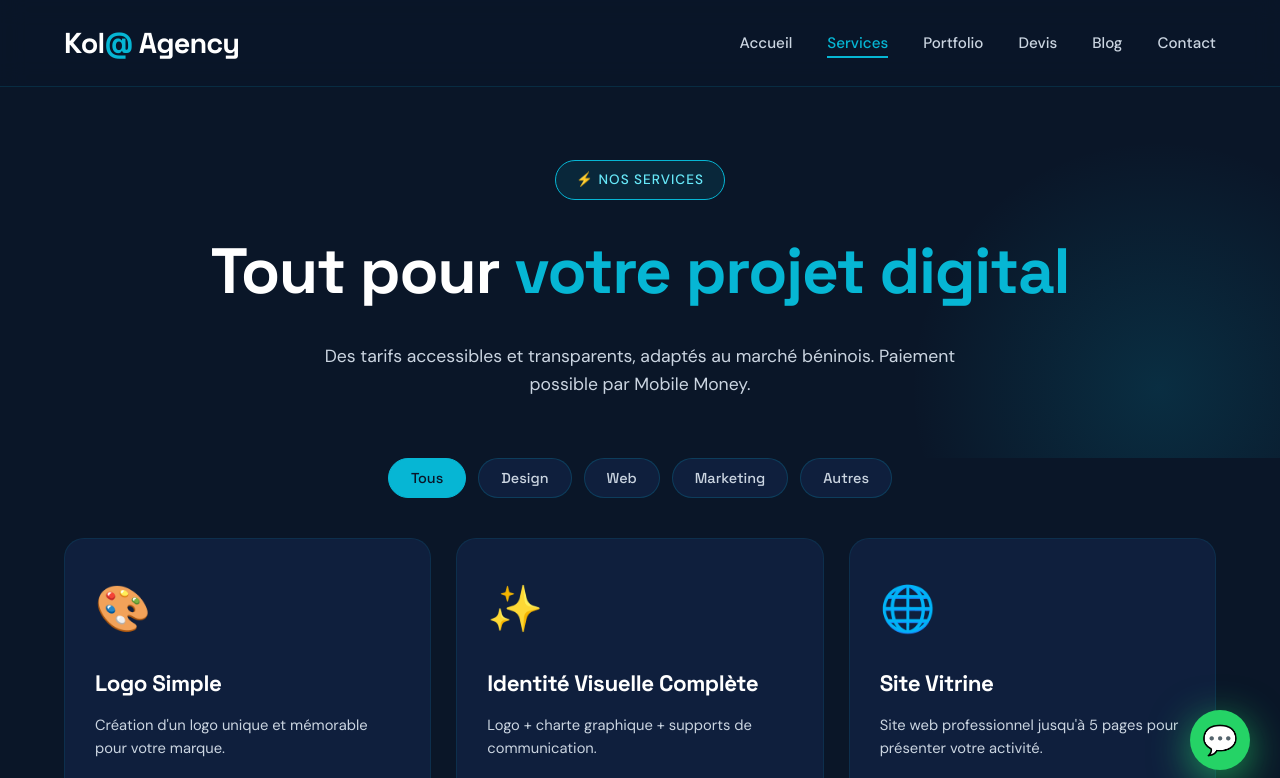
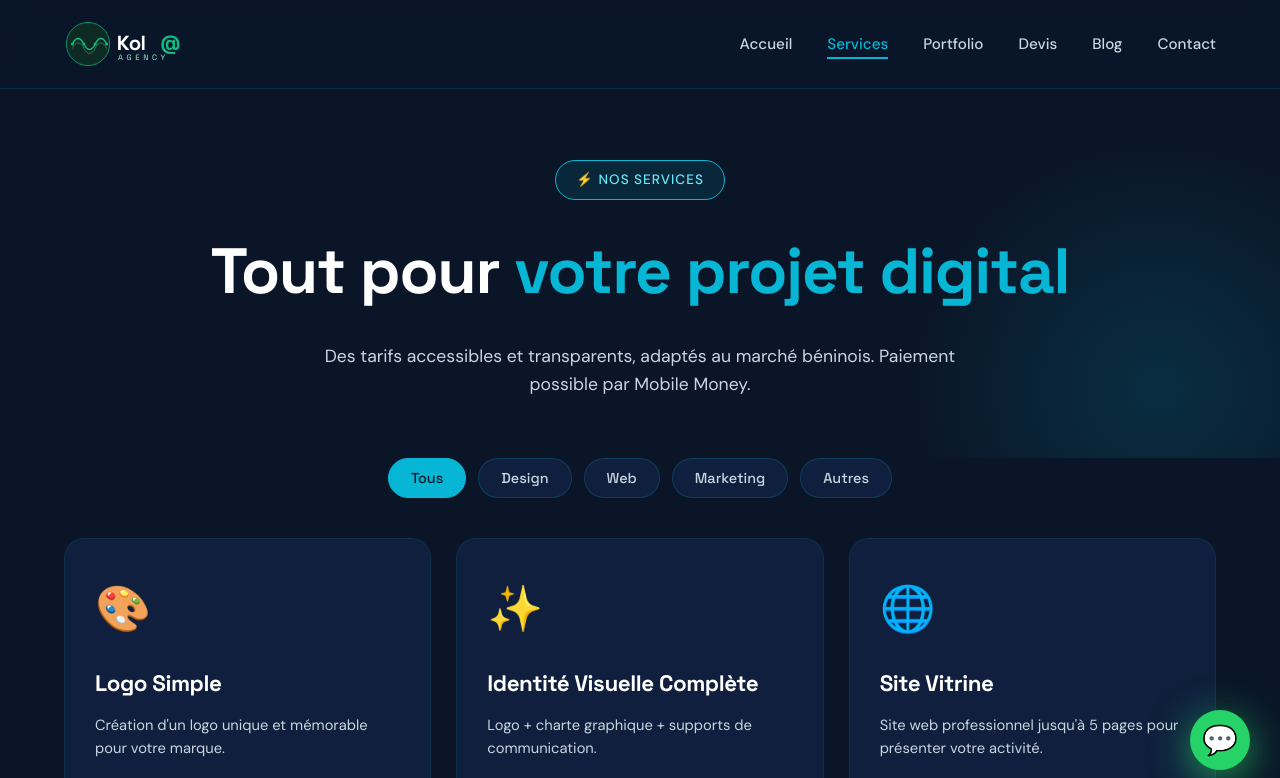
Before and after one commit to hwexiayi-Oreste/kola-agency, a plain HTML site: page services.html in a window 1280 px wide. Shown: the top 778 px of the page. Drawn offline with Linux system fonts and the light colour scheme.

Commit message:
Logo vert émeraude sur toutes les pages

```diff
--- /dev/null
+++ b/logo.js
@@ -0,0 +1,34 @@
+// logo.js — Kol@ Agency
+// Ce fichier injecte le logo SVG dans toutes les pages automatiquement
+
+document.addEventListener('DOMContentLoaded', function () {
+
+  // SVG du logo
+  const logoSVG = `
+    <svg viewBox="0 0 400 80" height="48" width="auto" xmlns="http://www.w3.org/2000/svg">
+      <circle cx="40" cy="40" r="36" fill="#0d2b22" stroke="#10b981" stroke-width="1.2"/>
+      <path d="M 14 40 C 20 28, 27 28, 33 40 C 39 52, 46 52, 52 40 C 58 28, 65 28, 71 40"
+            fill="none" stroke="#10b981" stroke-width="2.5" stroke-linecap="round"/>
+      <path d="M 14 47 C 20 35, 27 35, 33 47 C 39 59, 46 59, 52 47 C 58 35, 65 35, 71 47"
+            fill="none" stroke="#6ee7b7" stroke-width="1.2" stroke-linecap="round" opacity="0.5"/>
+      <circle cx="14" cy="40" r="2.5" fill="#10b981"/>
+      <circle cx="33" cy="40" r="2.5" fill="#10b981"/>
+      <circle cx="52" cy="40" r="2.5" fill="#10b981"/>
+      <circle cx="71" cy="40" r="2.5" fill="#10b981"/>
+      <text x="88" y="50" font-family="Space Grotesk, sans-serif" font-size="34" font-weight="700" fill="#ffffff" letter-spacing="-1">Kol</text>
+      <text x="160" y="50" font-family="Space Grotesk, sans-serif" font-size="34" font-weight="700" fill="#10b981">@</text>
+      <text x="90" y="66" font-family="Space Grotesk, sans-serif" font-size="13" font-weight="400" letter-spacing="6" fill="#a7f3d0">AGENCY</text>
+    </svg>
+  `;
+
+  // Injecter dans tous les éléments avec la classe .logo-header
+  document.querySelectorAll('.logo-header').forEach(el => {
+    el.innerHTML = logoSVG;
+  });
+
+  // Injecter dans le footer (.logo-footer)
+  document.querySelectorAll('.logo-footer').forEach(el => {
+    el.innerHTML = `<span style="font-family:'Space Grotesk',sans-serif;font-size:1.6rem;font-weight:700;color:#fff;letter-spacing:-0.03em;">Kol<span style="color:#10b981;">@</span> Agency</span>`;
+  });
+
+});
--- a/services.html
+++ b/services.html
@@ -52,6 +52,8 @@
     align-items: center;
   }
 
+  .logo-header { display: flex; align-items: center; text-decoration: none; height: 48px; }
+  .logo-header svg { height: 48px; width: auto; }
   .logo {
     font-family: 'Space Grotesk', sans-serif;
     font-size: 1.8rem;
@@ -482,7 +484,7 @@
 
 <!-- HEADER -->
 <header>
-  <a href="index.html" class="logo">Kol<span>@</span> Agency</a>
+  <a href="./index.html" class="logo-header" id="logo-wrap"></a>
   <nav>
     <ul id="nav-menu">
       <li><a href="index.html">Accueil</a></li>
@@ -775,7 +777,7 @@
 <footer>
   <div class="footer-content">
     <div class="footer-col">
-      <a href="index.html" class="logo" style="display: block; margin-bottom: 15px;">Kol<span>@</span> Agency</a>
+      <a href="./index.html" class="logo-footer"></a>
       <p>Agence digitale premium basée à Akpokpota, Sèmè Podji, Bénin.</p>
     </div>
     <div class="footer-col">
@@ -828,5 +830,6 @@
   });
 </script>
 
+<script src="./logo.js"></script>
 </body>
 </html>
```
Also changed, not shown: blog.html (+5 -2 lines), contact.html (+5 -2 lines), devis.html (+5 -2 lines), portfolio.html (+5 -2 lines).
